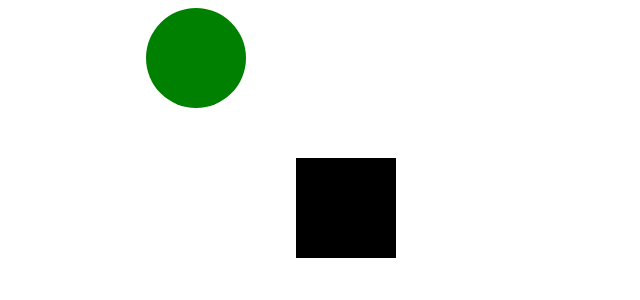
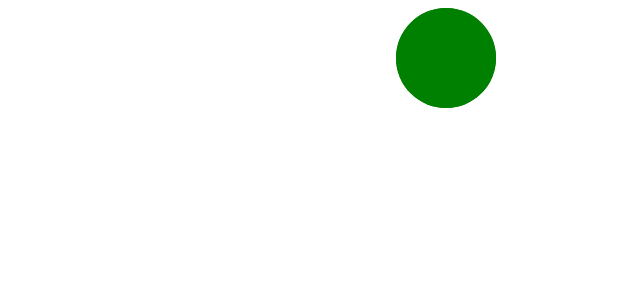
Before and after one commit to sidgeek/canvas-test, a React (Create React App) app: page / in a window 1280 px wide. Shown: the top 300 px of the page, without its empty margins (94-734 px from the left). Built offline with nearby package versions, Linux system fonts and the light colour scheme.

Commit message:
add canvas clean

```diff
--- a/src/core/canvas.js
+++ b/src/core/canvas.js
@@ -2,7 +2,12 @@ export class Canvas {
   constructor() {
     this.canvas = document.getElementById('canvas')
     this.ctx = this.canvas.getContext('2d')
-    this.canvas.width = 800
-    this.canvas.height = 600
+    this.width = 800
+    this.height = 600
+  }
+
+  clean() {
+    this.canvas.width = this.width
+    this.canvas.height = this.height
   }
 }
--- a/src/core/handler/CanvasHandler.js
+++ b/src/core/handler/CanvasHandler.js
@@ -18,7 +18,9 @@ class CanvasHandler extends BaseHandler {
     return this.changedPointerPos
   }
 
-  clean(){}
+  clean(){
+    this.canvas.clean()
+  }
 
   add(shape) {
     shape.addRoot(this.root)
```
